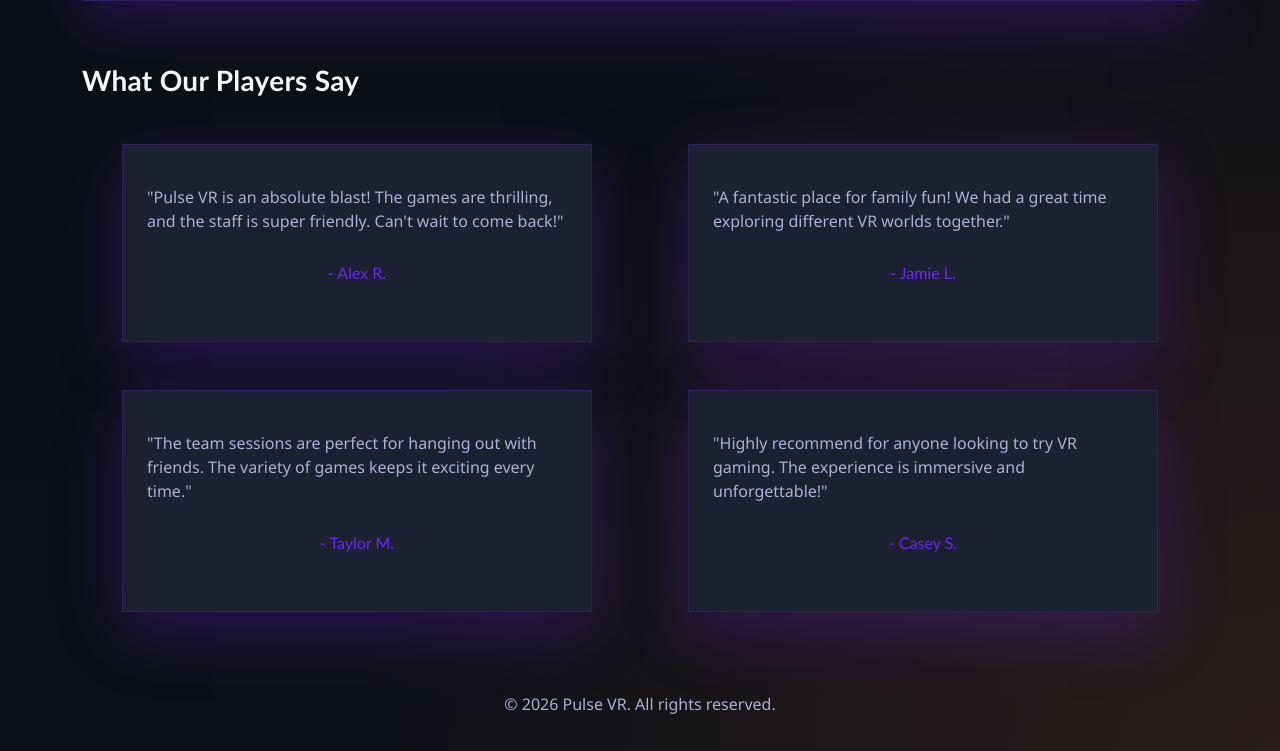
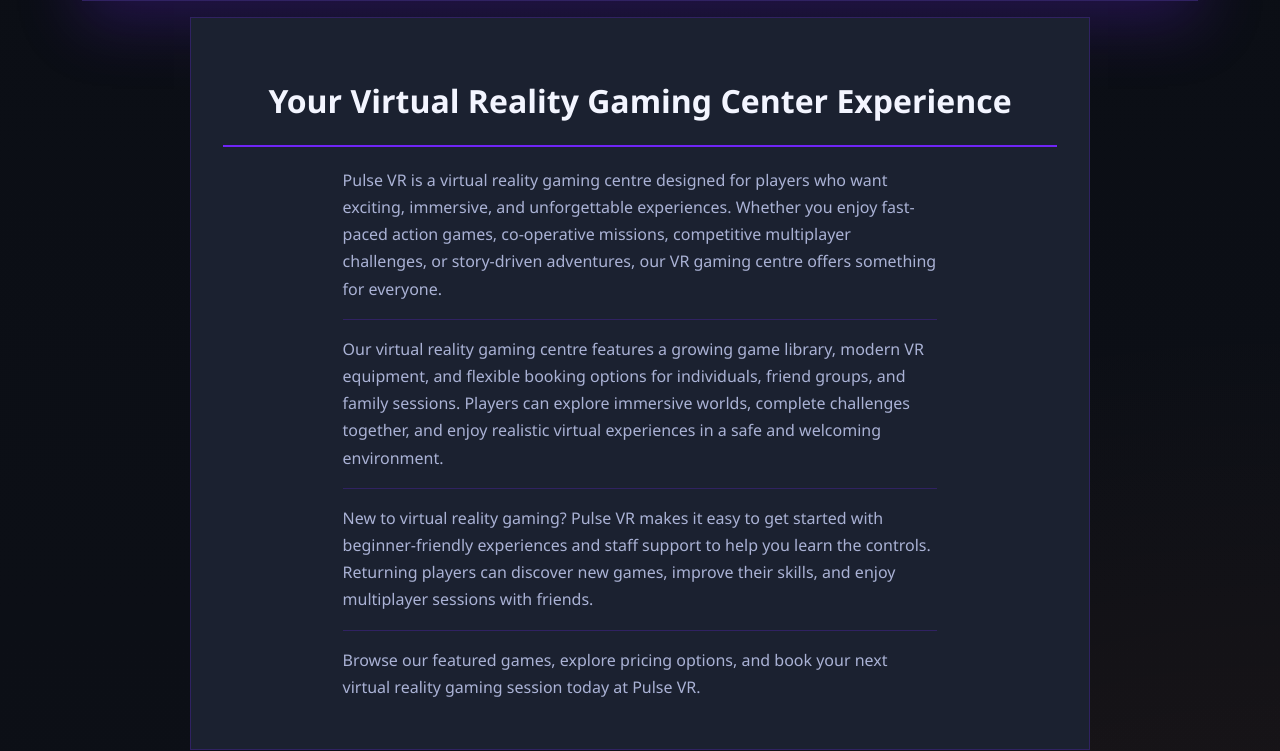
Before and after one commit to rylvion/pulse-vr, a plain HTML site: page docs/index.html in a window 1280 px wide. Shown: the part 1169-1920 px from the top of the page. Drawn offline with Linux system fonts and the light colour scheme; files that its build step writes are made by us from their sources; files whose address does not match are found by name.

Commit message:
fix: remove duplicate H1, keep single main heading and add intro section for SEO content

```diff
--- a/css/styles.css
+++ b/css/styles.css
@@ -671,6 +671,55 @@
   color: var(--brand);
 }
 
+/***************** intro section *****************/
+
+#intro {
+  padding: clamp(1rem, 3vw, 2rem);
+  margin-top: 1rem;
+
+  background: var(--surface);
+  border: 1px solid var(--line);
+
+  max-width: 900px;
+  margin-inline: auto;
+}
+
+#intro-title {
+  text-align: center;
+  font-size: clamp(1.4rem, 2.5vw, 2rem);
+  margin-bottom: 1rem;
+  color: var(--text);
+}
+
+#intro p {
+  color: var(--muted);
+  line-height: 1.7;
+
+  max-width: 65ch;
+  margin-inline: auto;
+  margin-bottom: 1rem;
+}
+
+#intro .intro-main-divider {
+  border: none;
+  height: 2px;
+
+  width: 100%;
+  margin: 1.25rem 0;
+
+  background: var(--brand);
+}
+
+#intro .intro-grid hr {
+  border: none;
+  border-top: 1px solid var(--line);
+
+  max-width: 65ch;
+  width: 100%;
+
+  margin: 1rem auto;
+}
+
 /********************************************************************
                          Game Library Page
 *********************************************************************/
--- a/docs/index.html
+++ b/docs/index.html
@@ -98,7 +98,7 @@
 		</header>
 
 		<main id="main-content" tabindex="-1">
-			<h1 class="visually-hidden">Pulse VR — Virtual Reality Gaming Center</h1>
+			<h1 class="visually-hidden">Pulse VR - Virtual Reality Gaming Center</h1>
 			<section id="hero-sect" aria-labelledby="hero-title">
 				<div id="hero-media">
 					<picture>
@@ -120,7 +120,7 @@
 				</div>
 
 				<div id="hero-content">
-					<h1 id="hero-title">EXPERIENCE VR LIKE NEVER BEFORE</h1>
+					<h2 id="hero-title">EXPERIENCE VR LIKE NEVER BEFORE</h2>
 					<p id="hero-desc">
 						Step into worlds built for speed, teamwork, and story adventures.
 						Pick a game and jump into your next session.
@@ -202,6 +202,50 @@
 				</div>
 			</section>
 
+			<section id="intro" aria-labelledby="intro-title">
+				<h2 id="intro-title">
+					Your Virtual Reality Gaming Center Experience
+				</h2>
+				<hr class="intro-main-divider">
+
+				<div class="intro-grid">
+					<p>
+						Pulse VR is a virtual reality gaming centre designed for players
+						who want exciting, immersive, and unforgettable experiences.
+						Whether you enjoy fast-paced action games, co-operative missions,
+						competitive multiplayer challenges, or story-driven adventures,
+						our VR gaming centre offers something for everyone.
+					</p>
+
+					<hr>
+
+					<p>
+						Our virtual reality gaming centre features a growing game library,
+						modern VR equipment, and flexible booking options for individuals,
+						friend groups, and family sessions. Players can explore immersive
+						worlds, complete challenges together, and enjoy realistic virtual
+						experiences in a safe and welcoming environment.
+					</p>
+
+					<hr>
+
+					<p>
+						New to virtual reality gaming? Pulse VR makes it easy to get
+						started with beginner-friendly experiences and staff support to
+						help you learn the controls. Returning players can discover new
+						games, improve their skills, and enjoy multiplayer sessions with
+						friends.
+					</p>
+
+					<hr>
+
+					<p>
+						Browse our featured games, explore pricing options, and book your
+						next virtual reality gaming session today at Pulse VR.
+					</p>
+				</div>
+			</section>
+
 			<section id="testimonials" aria-labelledby="testimonials-title">
 				<h2 id="testimonials-title" class="section-title">
 					What Our Players Say
```
